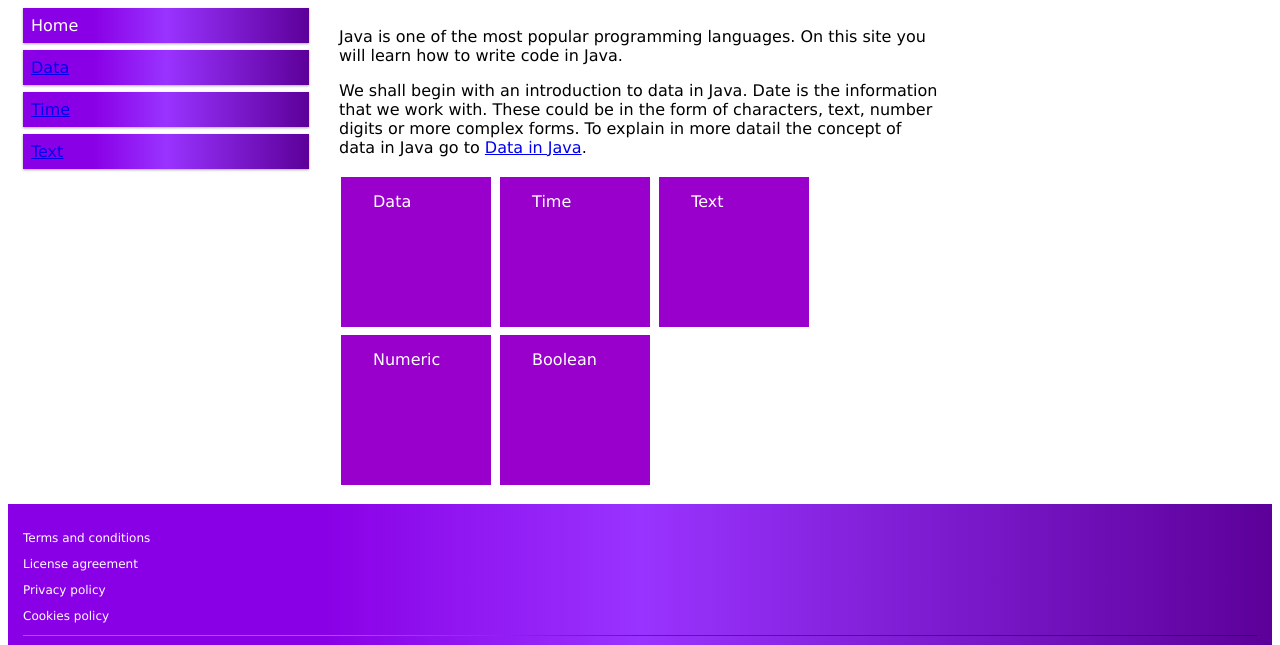
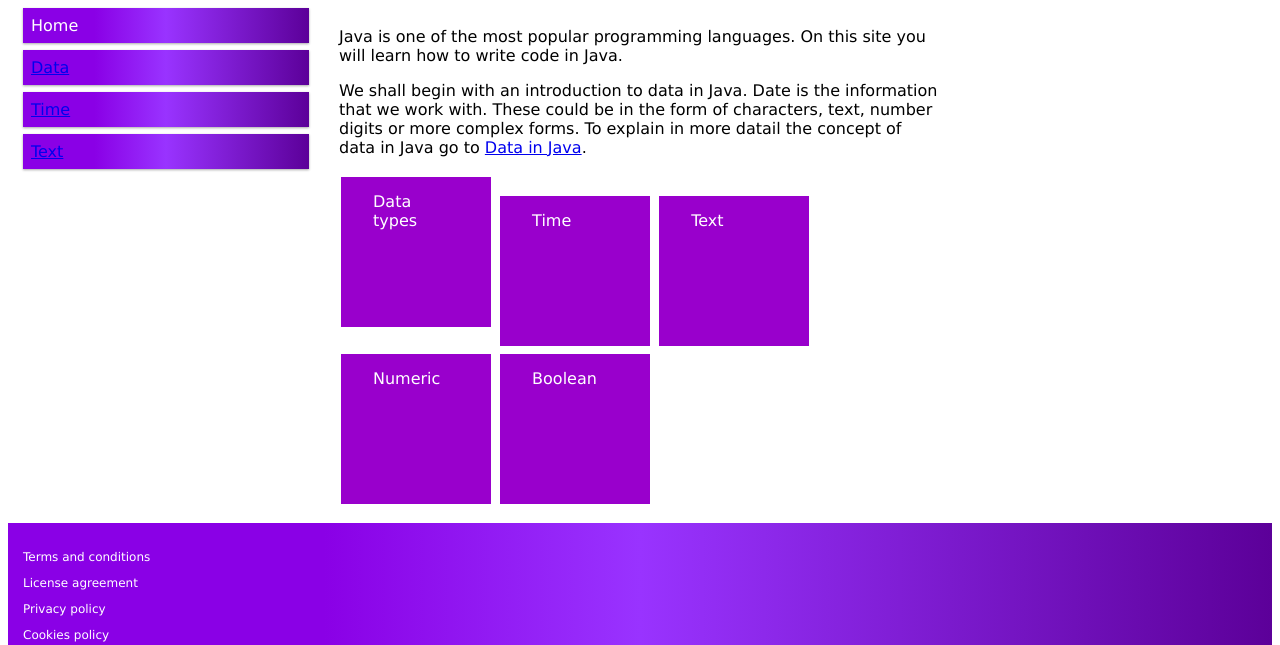
Before and after one commit to tundetubo/tundetubo.github.io, a plain HTML site: page index.html in a window 1280 px wide. Shown: the part 180-825 px from the top of the page. Drawn offline with Linux system fonts and the light colour scheme.

Commit message:
Update index.html
amended

```diff
--- a/index.html
+++ b/index.html
@@ -200,7 +200,7 @@ th {
       </p>
     </div>
     <div>
-      <a href="#" class="button">Data</a>
+      <a href="#" class="button">Data types</a>
       <a href="#" class="button" >Time</a>
       <a href="#" class="button">Text</a>
       <a href="#" class="button">Numeric</a>
```
